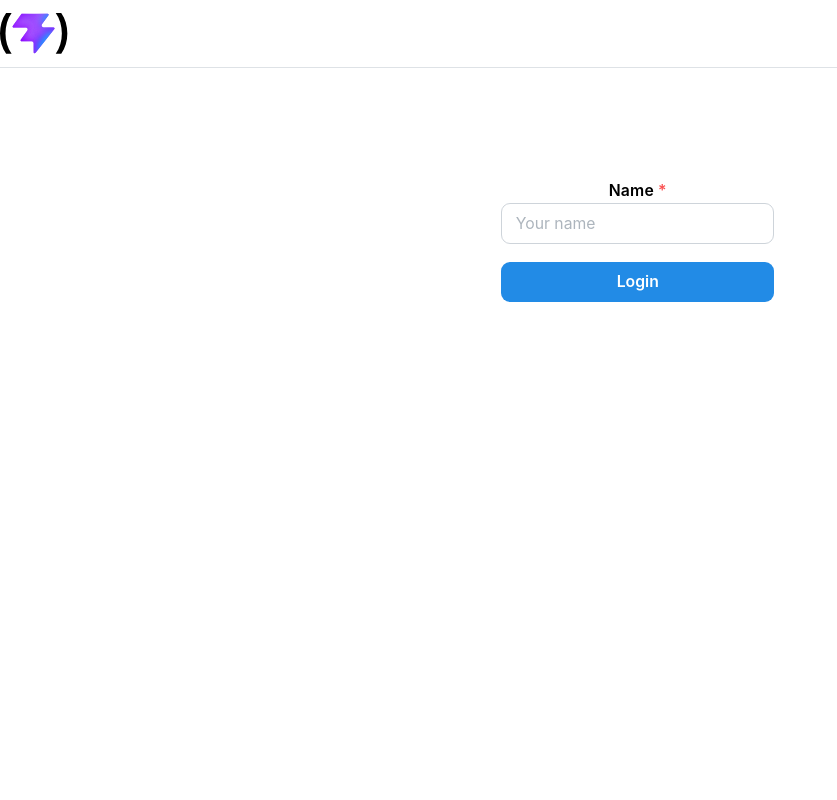
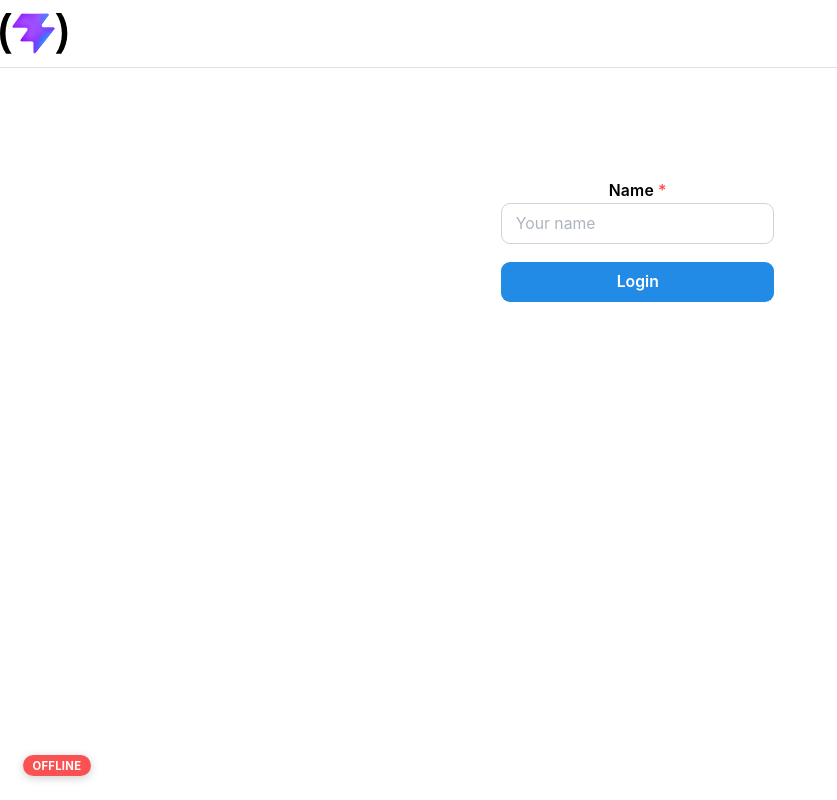
Before and after one commit to manchikooo/ws_chat, a React (Vite) app: page / in a window 1280 px wide. Shown: the whole page, without its empty margins (0-837 px from the left). Built offline with nearby package versions, Linux system fonts and the light colour scheme; no server answers.

Commit message:
[refactoring]
добавлен connectionStatus

```diff
--- a/src/App.tsx
+++ b/src/App.tsx
@@ -7,13 +7,13 @@ import {Rooms} from "./modules/Rooms/Rooms.tsx";
 import {Login} from "./modules/Login/Login.tsx";
 import {Room} from "./modules/Room/Room.tsx";
 import {useAppSelector} from "./store/store.ts";
+import {ConnectionStatus} from "./components/ConnectionStatus/ConnectionStatus.tsx";
 
 function App() {
     const {currentUserId, isLoggedIn} = useAppSelector(state => state.user)
 
     const [opened, {toggle}] = useDisclosure();
     const [isErrorMessage, setIsErrorMessage] = useState<string>('');
-
 
     // показываю notification, если ошибка при логине. при закрытии notification зачищаю setIsLoginError
     useEffect(() => {
@@ -39,6 +39,7 @@ function App() {
     }, [isErrorMessage, currentUserId]);
 
     return (
+        <>
             <AppShell
                 padding="md"
                 header={{height: 60}}
@@ -48,6 +49,7 @@ function App() {
                     collapsed: {mobile: !opened},
                 }}
             >
+
                 <AppShell.Header>
                     <Burger
                         opened={opened}
@@ -69,6 +71,8 @@ function App() {
                     }
                 </AppShell.Main>
             </AppShell>
+            <ConnectionStatus/>
+        </>
     )
 }
 
--- /dev/null
+++ b/src/components/ConnectionStatus/ConnectionStatus.tsx
@@ -0,0 +1,33 @@
+import {Affix, Badge} from '@mantine/core';
+import {useSocket} from '../../hooks/useSocket';
+
+export const ConnectionStatus = () => {
+    const {isConnected, connectionStatus} = useSocket();
+
+    const getColor = () => {
+        if (isConnected) return 'green';
+        if (connectionStatus === 'connecting') return 'yellow';
+        return 'red';
+    };
+
+    const getText = () => {
+        if (isConnected) return 'Online';
+        if (connectionStatus === 'connecting') return 'Connecting...';
+        return 'Offline';
+    };
+
+    return (
+        <Affix position={{bottom: 20, left: 20}} zIndex={1000}>
+            <Badge
+                size="sm"
+                color={getColor()}
+                variant="filled"
+                style={{
+                    boxShadow: '0 2px 10px rgba(0,0,0,0.2)',
+                }}
+            >
+                {getText()}
+            </Badge>
+        </Affix>
+    );
+};
--- a/src/components/Message/Message.tsx
+++ b/src/components/Message/Message.tsx
@@ -9,7 +9,7 @@ import type {IMessage} from "../../modules/Room/types.ts";
 import {useEffect, useState, type KeyboardEvent, useCallback} from "react";
 
 export const Message = ({message}: MessageProps) => {
-    const socket = useSocket()
+    const {socket} = useSocket()
 
     const {setMessages} = useActions()
 
--- a/src/hooks/useSocket.ts
+++ b/src/hooks/useSocket.ts
@@ -1,12 +1,27 @@
 import {useContext} from "react";
-import {SocketContext} from "../providers/SocketContext.ts";
+import {SocketContext, type ConnectionStatusType} from "../providers/SocketContext.ts";
+import type {Socket} from "socket.io-client";
 
-export function useSocket() {
-    const socket = useContext(SocketContext);
+interface UseSocketReturn {
+    socket: Socket;
+    isConnected: boolean;
+    connectionStatus: ConnectionStatusType;
+}
 
-    if (!socket) {
+export function useSocket(): UseSocketReturn {
+    const context = useContext(SocketContext);
+
+    if (!context) {
         throw new Error("SocketProvider is missing");
     }
 
-    return socket;
+    if (!context.socket) {
+        throw new Error("Socket is not initialized");
+    }
+
+    return {
+        socket: context.socket,
+        isConnected: context.isConnected,
+        connectionStatus: context.connectionStatus
+    };
 }
--- a/src/modules/Login/Login.tsx
+++ b/src/modules/Login/Login.tsx
@@ -8,7 +8,7 @@ import {useActions} from "../../hooks/useActions.ts";
 import {roomApi} from "../../api/room.api.ts";
 
 export const Login = ({setIsErrorMessage}: LoginProps) => {
-    const socket = useSocket();
+    const {socket} = useSocket();
     const loginForm = useUserJoinForm()
 
     const {setCurrentUserId, setIsLoggedIn, setRooms} = useActions()
--- a/src/modules/Room/Room.tsx
+++ b/src/modules/Room/Room.tsx
@@ -21,7 +21,7 @@ import {useCallback, useEffect, type KeyboardEvent} from "react";
 import {useActions} from "../../hooks/useActions.ts";
 
 export const Room = () => {
-    const socket = useSocket();
+    const {socket} = useSocket();
     const {setNewMessage} = useActions();
 
     const {messages} = useAppSelector(state => state.message);
--- a/src/modules/Rooms/Rooms.tsx
+++ b/src/modules/Rooms/Rooms.tsx
@@ -8,7 +8,7 @@ import {useAppSelector} from "../../store/store.ts";
 import {useActions} from "../../hooks/useActions.ts";
 
 export const Rooms = () => {
-    const socket = useSocket()
+    const {socket} = useSocket()
 
     const {setMessages, setCurrentRoom, setRooms} = useActions()
 
--- a/src/providers/SocketContext.ts
+++ b/src/providers/SocketContext.ts
@@ -1,4 +1,16 @@
+import type {Socket} from "socket.io-client";
 import {createContext} from "react";
-import {Socket} from "socket.io-client";
 
-export const SocketContext = createContext<Socket | null>(null);
+export type ConnectionStatusType = 'connecting' | 'connected' | 'disconnected';
+
+interface SocketContextValue {
+    socket: Socket | null;
+    isConnected: boolean;
+    connectionStatus: ConnectionStatusType
+}
+
+export const SocketContext = createContext<SocketContextValue>({
+    socket: null,
+    isConnected: false,
+    connectionStatus: 'disconnected'
+});
--- a/src/providers/SocketProvider.tsx
+++ b/src/providers/SocketProvider.tsx
@@ -1,15 +1,26 @@
-import {type PropsWithChildren, useEffect, useState,} from "react";
+import {type PropsWithChildren, useEffect, useState} from "react";
 import {io} from "socket.io-client";
-import {BACKEND_URL} from "../constants/URL";
-import {SocketContext} from "./SocketContext";
-
+import {BACKEND_URL} from "../constants/URL.ts";
+import {SocketContext} from "./SocketContext.ts";
 
 export function SocketProvider({children}: PropsWithChildren) {
     const [socket] = useState(() => io(BACKEND_URL));
+    const [isConnected, setIsConnected] = useState(false);
+    const [connectionStatus, setConnectionStatus] = useState<'connecting' | 'connected' | 'disconnected'>('connecting');
 
     useEffect(() => {
         socket.on("connect", () => {
-            console.log("Connected");
+            setIsConnected(true);
+            setConnectionStatus('connected');
+        });
+
+        socket.on("disconnect", () => {
+            setIsConnected(false);
+            setConnectionStatus('disconnected');
+        });
+
+        socket.on("connect_error", () => {
+            setConnectionStatus('disconnected');
         });
 
         return () => {
@@ -18,7 +29,7 @@ export function SocketProvider({children}: PropsWithChildren) {
     }, [socket]);
 
     return (
-        <SocketContext.Provider value={socket}>
+        <SocketContext.Provider value={{socket, isConnected, connectionStatus}}>
             {children}
         </SocketContext.Provider>
     );
```
Lines whose indentation alone changed are shown as unchanged.
